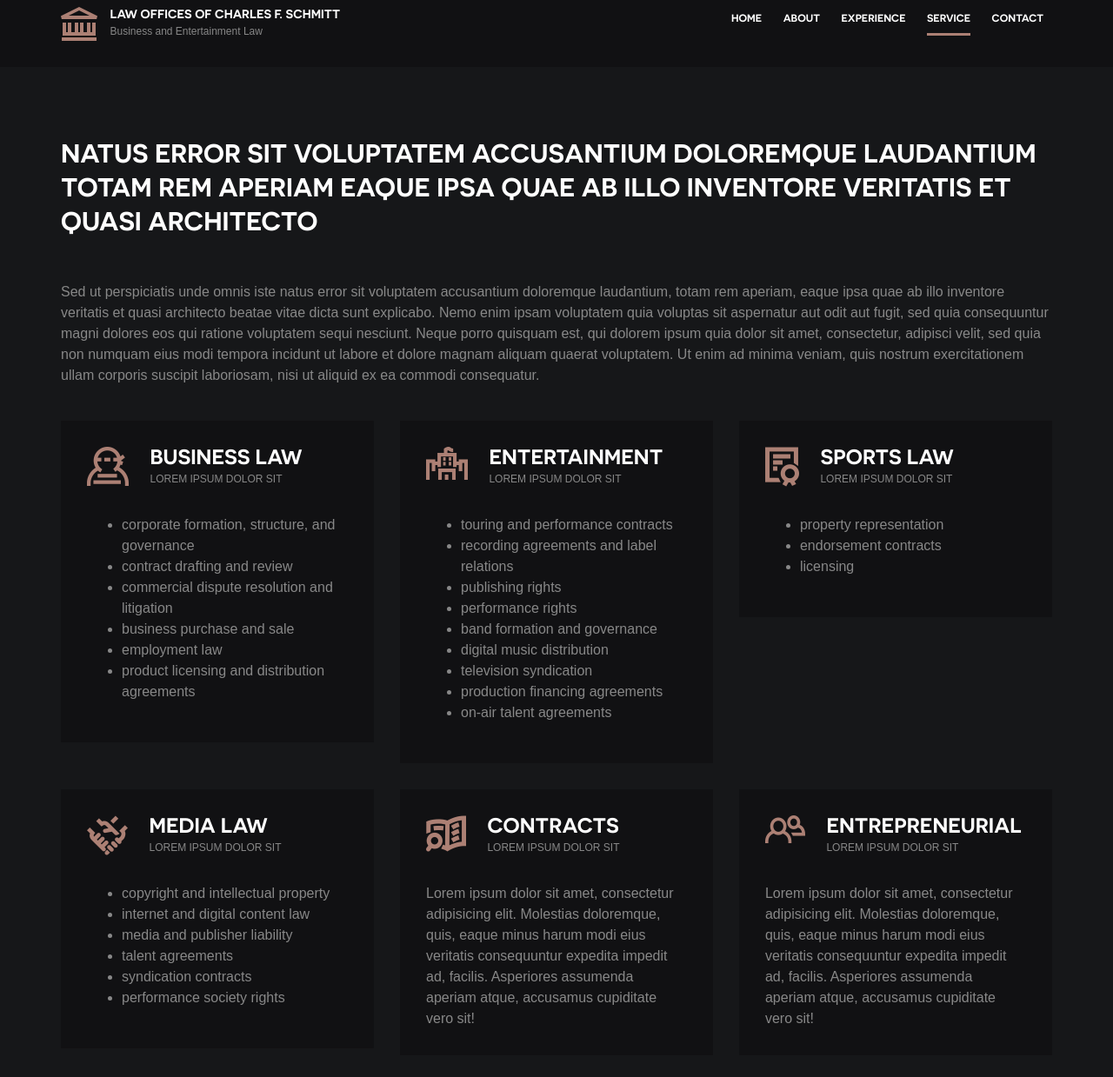
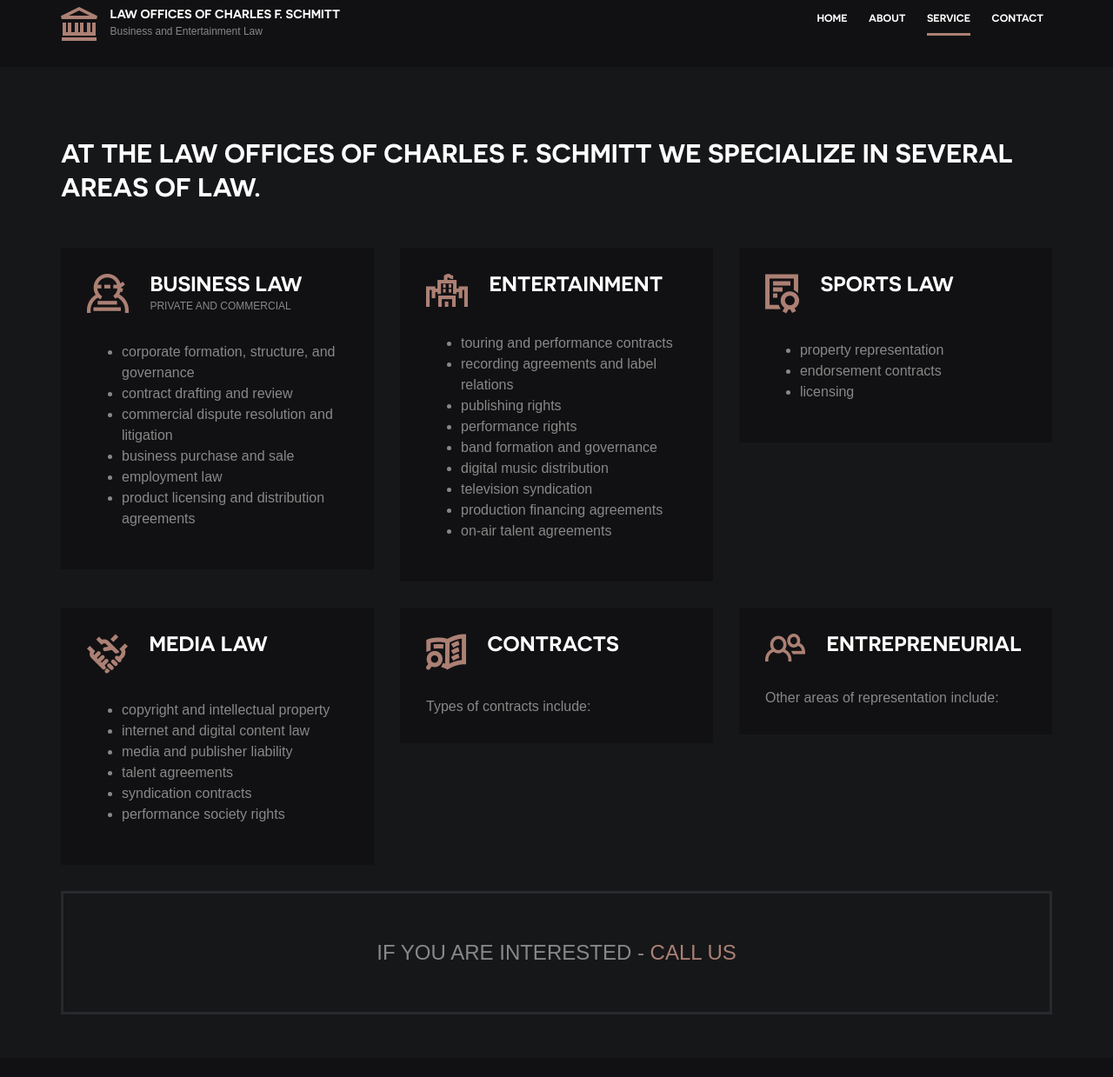
Before and after one commit to PatSchmitt/law-site, a plain HTML site: page service.html in a window 1280 px wide. Shown: the part 22-1261 px from the top of the page at 87% size. Drawn offline with Linux system fonts and the light colour scheme.

Commit message:
Revision 1

```diff
--- a/service.html
+++ b/service.html
@@ -41,7 +41,7 @@
 						<ul class="menu">
 							<li class="menu-item"><a href="index.html">Home</a></li>
 							<li class="menu-item"><a href="about.html">About</a></li>
-							<li class="menu-item"><a href="experience.html">Experience</a></li>
+							<!--<li class="menu-item"><a href="experience.html">Experience</a></li>-->
 							<li class="menu-item current-menu-item"><a href="service.html">Service</a></li>
 							<li class="menu-item"><a href="contact.html">Contact</a></li>
 						</ul>
@@ -54,9 +54,7 @@
 
 				<div class="fullwidth-block content">
 					<div class="container">
-						<h2 class="entry-title">Natus error sit voluptatem accusantium doloremque laudantium totam rem aperiam eaque ipsa quae ab illo inventore veritatis et quasi architecto</h2>
-
-						<p>Sed ut perspiciatis unde omnis iste natus error sit voluptatem accusantium doloremque laudantium, totam rem aperiam, eaque ipsa quae ab illo inventore veritatis et quasi architecto beatae vitae dicta sunt explicabo. Nemo enim ipsam voluptatem quia voluptas sit aspernatur aut odit aut fugit, sed quia consequuntur magni dolores eos qui ratione voluptatem sequi nesciunt. Neque porro quisquam est, qui dolorem ipsum quia dolor sit amet, consectetur, adipisci velit, sed quia non numquam eius modi tempora incidunt ut labore et dolore magnam aliquam quaerat voluptatem. Ut enim ad minima veniam, quis nostrum exercitationem ullam corporis suscipit laboriosam, nisi ut aliquid ex ea commodi consequatur.</p>
+						<h2 class="entry-title">At the Law Offices of Charles F. Schmitt we specialize in several areas of law.</h2>
 
 						<div class="row">
 							<div class="col-md-4">
@@ -65,7 +63,7 @@
 										<img src="images/icon-1.png" class="feature-icon">
 										<div class="feature-title-copy">
 											<h2 class="feature-title">Business Law</h2>
-											<small class="feature-subtitle">Lorem ipsum dolor sit</small>
+											<small class="feature-subtitle">Private and Commercial</small>
 										</div>
 									</header>
 									<ul>
@@ -84,7 +82,7 @@
 										<img src="images/icon-2.png" class="feature-icon">
 										<div class="feature-title-copy">
 											<h2 class="feature-title">Entertainment</h2>
-											<small class="feature-subtitle">Lorem ipsum dolor sit</small>
+											<small class="feature-subtitle"></small>
 										</div>
 									</header>
 
@@ -110,7 +108,7 @@
 										<img src="images/icon-3.png" class="feature-icon">
 										<div class="feature-title-copy">
 											<h2 class="feature-title">Sports Law</h2>
-											<small class="feature-subtitle">Lorem ipsum dolor sit</small>
+											<small class="feature-subtitle"></small>
 										</div>
 									</header>
 
@@ -130,7 +128,7 @@
 										<img src="images/icon-4.png" class="feature-icon">
 										<div class="feature-title-copy">
 											<h2 class="feature-title">Media Law</h2>
-											<small class="feature-subtitle">Lorem ipsum dolor sit</small>
+											<small class="feature-subtitle"></small>
 										</div>
 									</header>
 
@@ -151,10 +149,10 @@
 										<img src="images/icon-5.png" class="feature-icon">
 										<div class="feature-title-copy">
 											<h2 class="feature-title">Contracts</h2>
-											<small class="feature-subtitle">Lorem ipsum dolor sit</small>
+											<small class="feature-subtitle"></small>
 										</div>
 									</header>
-									<p>Lorem ipsum dolor sit amet, consectetur adipisicing elit. Molestias doloremque, quis, eaque minus harum modi eius veritatis consequuntur expedita impedit ad, facilis. Asperiores assumenda aperiam atque, accusamus cupiditate vero sit!</p>
+									<p>Types of contracts include:</p>
 								</div>
 							</div>
 							<div class="col-md-4">
@@ -163,10 +161,10 @@
 										<img src="images/icon-6.png" class="feature-icon">
 										<div class="feature-title-copy">
 											<h2 class="feature-title">Entrepreneurial</h2>
-											<small class="feature-subtitle">Lorem ipsum dolor sit</small>
+											<small class="feature-subtitle"></small>
 										</div>
 									</header>
-									<p>Lorem ipsum dolor sit amet, consectetur adipisicing elit. Molestias doloremque, quis, eaque minus harum modi eius veritatis consequuntur expedita impedit ad, facilis. Asperiores assumenda aperiam atque, accusamus cupiditate vero sit!</p>
+									<p>Other areas of representation include:</p>
 								</div>
 							</div>
 						</div>
@@ -181,6 +179,8 @@
 
 			<footer class="site-footer">
 				<div class="container">
+
+
 					<div class="subscribe-form">
 						<form action="#">
 							<label for="#">
@@ -193,6 +193,7 @@
 														</form>
 							</div>
 					</div>
+
 					<!-- Commented out until he makes social media	<div class="social-links">
 						<a href="#"><i class="fa fa-facebook"></i></a>
 						<a href="#"><i class="fa fa-twitter"></i></a>
--- a/style.css
+++ b/style.css
@@ -1046,7 +1046,7 @@ form input[type="submit"]:hover, form input[type="submit"]:active, form input[ty
 .text-right { text-align: right; }
 
 /* line 35, sass/layout/_content.scss */
-.hero img { display: block; max-width: 100%; }
+.hero img { display: block; max-width: 100%; max-height: 50rem; }
 /* line 39, sass/layout/_content.scss */
 .hero .hero-content { margin-top: 40%; }
 @media screen and (max-width: 990px) { /* line 39, sass/layout/_content.scss */
```
Also changed, not shown: about.html (+4 -3 lines), contact.html (+4 -3 lines), index.html (+16 -9 lines), 1 other file.
